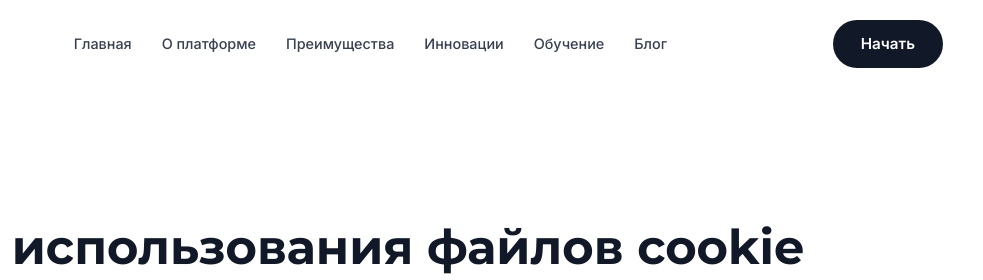
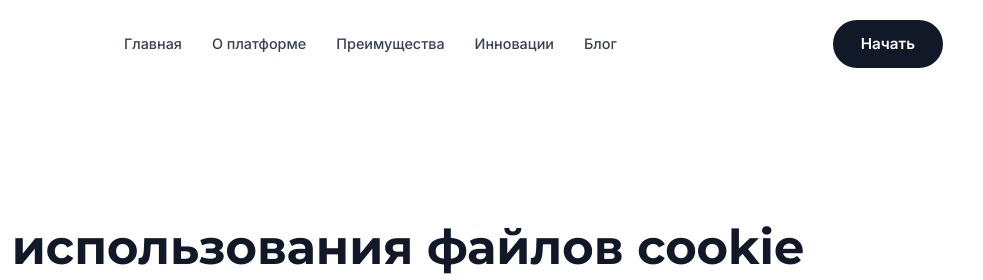
Before and after one commit to Kateryna-Katya/jentra-zune, a plain HTML site: page cookies.html in a window 1280 px wide. Shown: the top 280 px of the page, 297-1280 px from the left. Drawn offline with nearby package versions, Linux system fonts and the light colour scheme; a script that the page names is missing.

Commit message:
Deploying to gh-pages from @ Kateryna-Katya/jentra-zune@513d12a9a2dc54c441b5a0bd209b035b01a6024f 🚀

```diff
--- a/cookies.html
+++ b/cookies.html
@@ -30,7 +30,6 @@
               <li><a href="./#about" class="nav__link">О платформе</a></li>
               <li><a href="./#benefits" class="nav__link">Преимущества</a></li>
               <li><a href="./#innovations" class="nav__link">Инновации</a></li>
-              <li><a href="./#education" class="nav__link">Обучение</a></li>
               <li><a href="./#blog" class="nav__link">Блог</a></li>
           </ul>
       </nav>
```
Also changed, not shown: disclaimer.html (+0 -1 lines), index.html (+0 -1 lines), personal-data-policy.html (+0 -1 lines), privacy.html (+0 -1 lines), return.html (+0 -1 lines), terms.html (+0 -1 lines).
